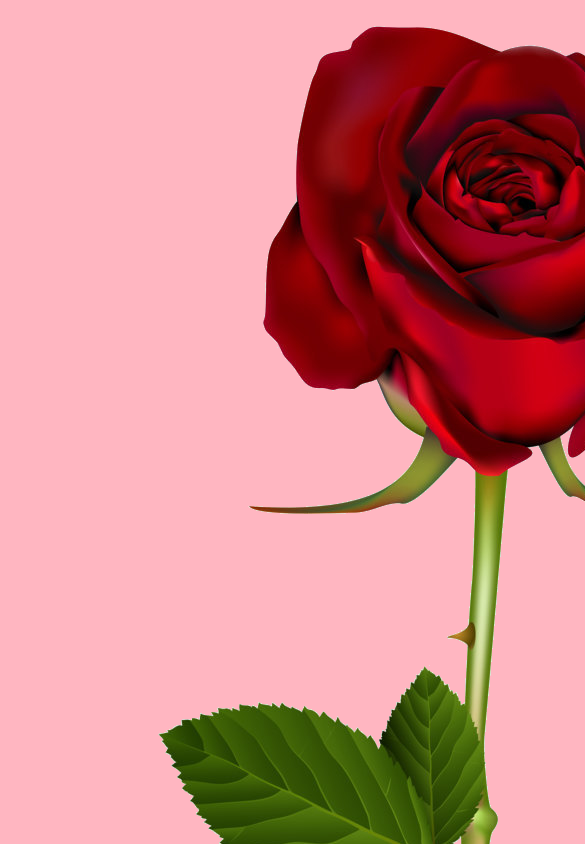
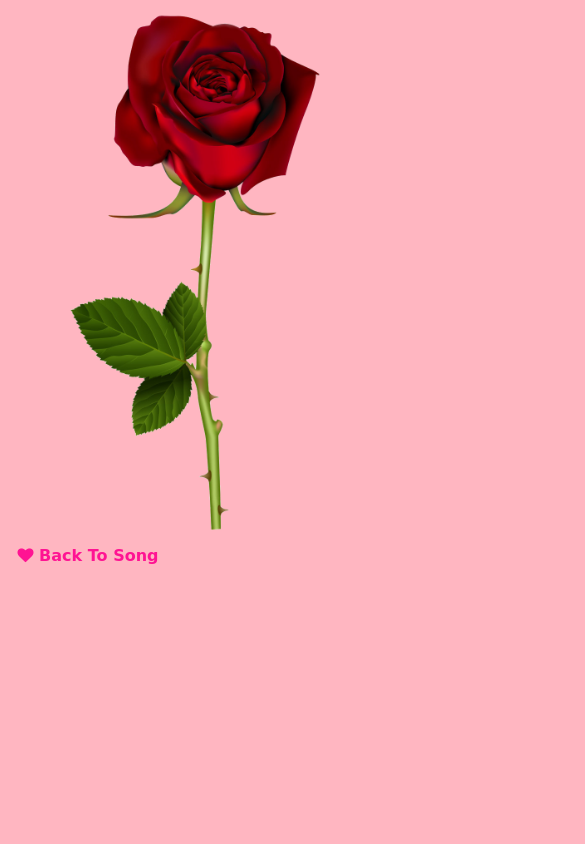
Before and after one commit to codingame120/Heart, a plain HTML site: page new.html in a window 390 px wide. Shown: the top 844 px of the page, 585 px wide, since content can reach past the window. Drawn offline with Linux system fonts and the light colour scheme.

Commit message:
css change

```diff
--- a/new.css
+++ b/new.css
@@ -1,14 +1,15 @@
- body {
- 	background-color: lightpink;
- }
+body {
+	background-color: lightpink;
+}
 
 @media only screen and (max-width: 400px)
 {
-	body {
-
-		background-color: lightpink;
 
 
+	img {
+
+		width: 100%;
+		height: auto;
 	}
 }
 
--- a/new.html
+++ b/new.html
@@ -6,6 +6,9 @@
 	<link rel="stylesheet" href="https://cdnjs.cloudflare.com/ajax/libs/font-awesome/4.7.0/css/font-awesome.min.css">
 <link rel="shorcut icon" href="r.png">
 <link rel="stylesheet" type="text/css" href="new.css">
+
+<meta name="viewport" content="width=device-width, initial-scale=1.0">
+
 </head>
 <body>
 
```
